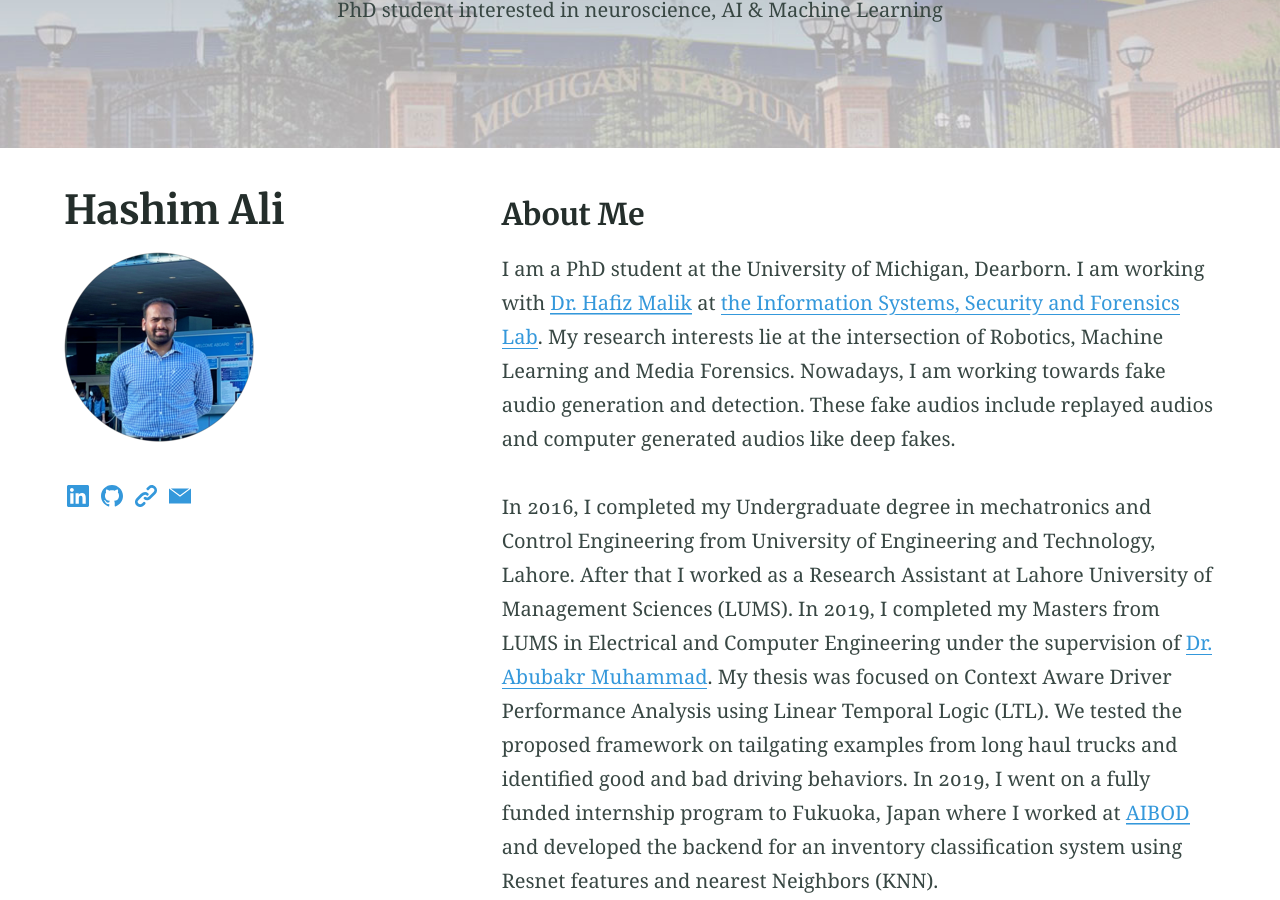
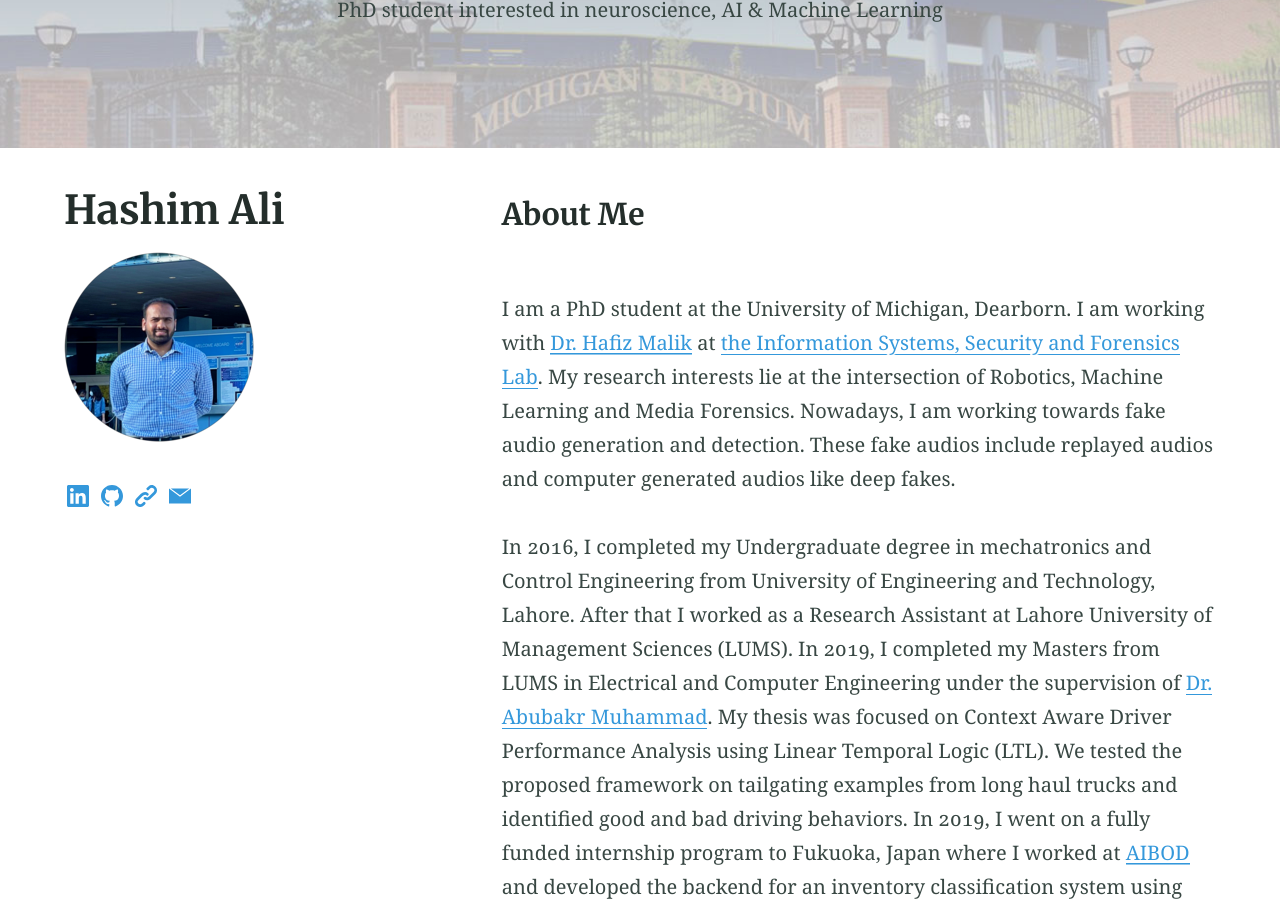
Before and after one commit to Fakeha-38/fakeha-38.github.io, a Jekyll site: the page built from index.md, in a window 1280 px wide and 900 px high, scrolled down 276 px. Built offline with Jekyll 4.4.1, drawn with Linux system fonts in a browser that asks for light colours; emoji names are drawn with the system emoji font.

Commit message:
page title space fix

```diff
--- a/_layouts/page.html
+++ b/_layouts/page.html
@@ -8,7 +8,7 @@ layout: default
 
   <article class="article  article--page  content  typeset">
 
-    <h3>{{ page.title }}</h3>
+    <h3 class="page-title-h3">{{ page.title }}</h3>
 
     {{ content }}
 
--- a/_sass/_theme.scss
+++ b/_sass/_theme.scss
@@ -559,3 +559,6 @@ h4.pub-h4 {
     transition: transform 0.25s ease-in-out;
   }
 }
+h3.page-title-h3{
+  padding-bottom: 40px;
+}
```
